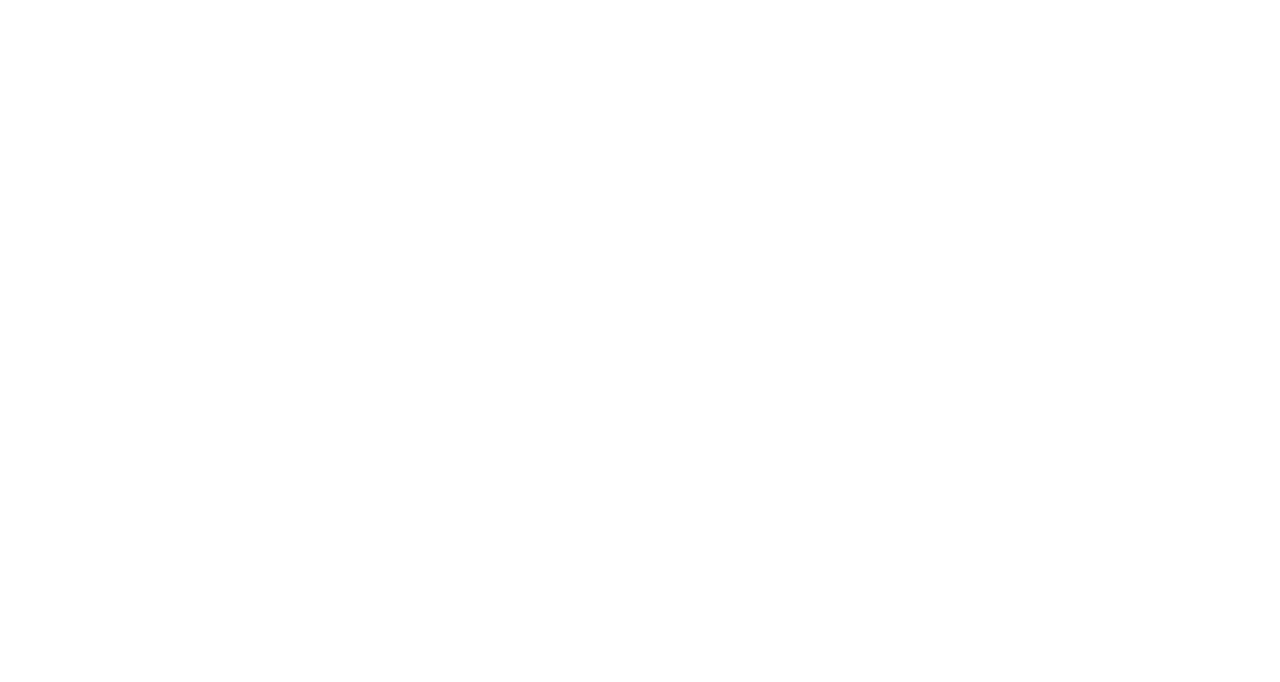
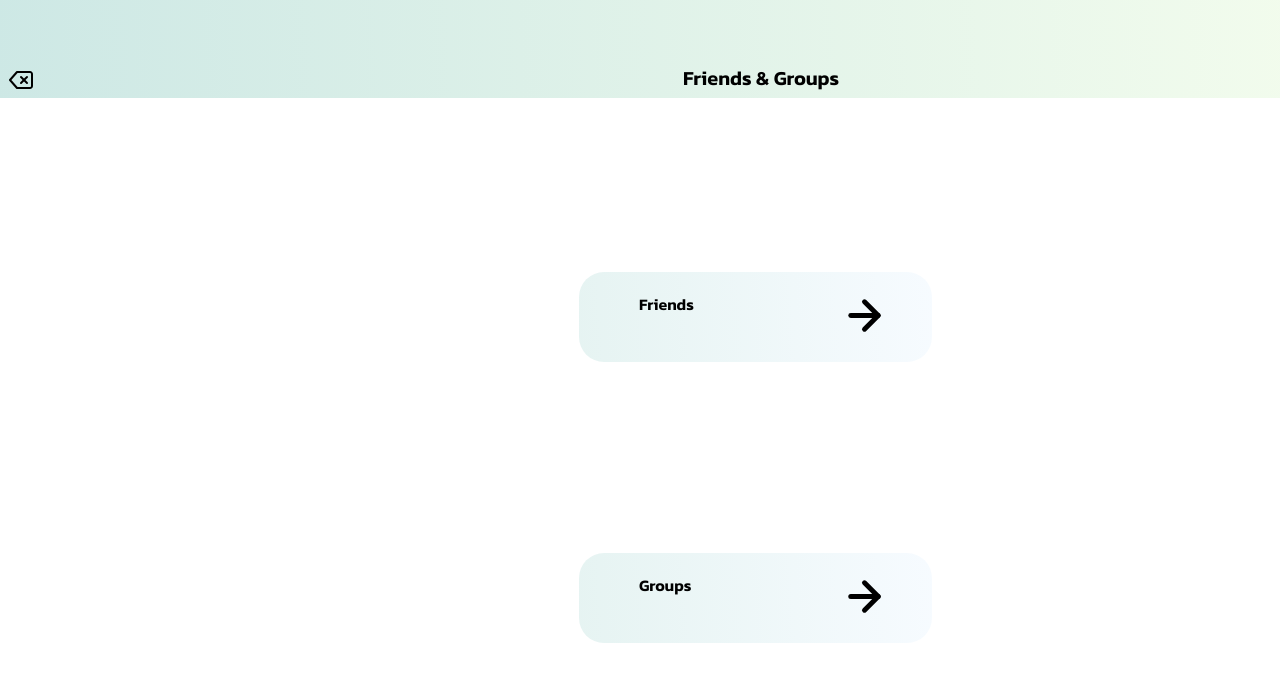
Before and after one commit to UofT-UTSC-CS-sandbox/final-term-project-splitease, a React (Vite) app in the folder frontend/: page /friendsgroupspage in a window 1280 px wide. Before the commit this address had no page. Shown: the top 682 px of the page. Built offline with nearby package versions, Linux system fonts and the light colour scheme.

Commit message:
Four demo page prototype
Demo pages prototype done
Next step: implement feature(add a transaction)

```diff
--- a/frontend/index.html
+++ b/frontend/index.html
@@ -10,7 +10,7 @@
   </head>
   <body>
     <div id="root">
-      {/*building component here*/}
+      {/*hello world*/}s
     </div>
     <script type="module" src="/src/index.jsx"></script>
   </body>
--- a/frontend/package.json
+++ b/frontend/package.json
@@ -3,6 +3,7 @@
   "version": "0.1.0",
   "private": true,
   "dependencies": {
+    "@expo/vector-icons": "^14.0.2",
     "@testing-library/jest-dom": "^5.16.5",
     "@testing-library/react": "^13.4.0",
     "@testing-library/user-event": "^13.5.0",
@@ -10,9 +11,11 @@
     "@types/react": "^18.0.28",
     "@types/react-dom": "^18.0.11",
     "bootstrap": "^5.3.3",
+    "expo-linear-gradient": "^13.0.2",
     "prop-types": "^15.8.1",
     "react": "^18.2.0",
     "react-dom": "^18.2.0",
+    "react-native": "^0.74.2",
     "react-router-dom": "^6.2.1",
     "web-vitals": "^2.1.4"
   },
--- a/frontend/src/App.jsx
+++ b/frontend/src/App.jsx
@@ -7,16 +7,17 @@ import {
 } from "react-router-dom";
 import MainPage from "./pages/MainPage";
 import FunctionSelectionPage from "./pages/FunctionSelectionPage";
+import AddTransactionPage from "./pages/AddTransactionPage";
+import FriendsGroupsPage from "./pages/FriendsGroupsPage";
 
 function App() {
 
   return (
     <Routes>
       <Route path="/" element={<MainPage />} />
-      <Route
-        path="/functionselectionpage"
-        element={<FunctionSelectionPage />}
-      />
+      <Route path="/functionselectionpage" element={<FunctionSelectionPage />} />
+      <Route path="/addtransactionpage" element={<AddTransactionPage />} />
+      <Route path="/friendsgroupspage" element={<FriendsGroupsPage />} />
     </Routes>
   );
 }
--- a/frontend/src/components/FrameComponent2.jsx
+++ b/frontend/src/components/FrameComponent2.jsx
@@ -11,8 +11,8 @@ const FrameComponent2 = ({ className = "" }) => {
   }, [navigate]);
 
   const onWZY1ImageClick = useCallback(() => {
-    // Please sync "MyProfilePage" to the project
-  }, []);
+    navigate("/friendsgroups");
+  }, [navigate]);
 
   return (
     <div className={[styles.vectorParent, className].join(" ")}>
--- a/frontend/src/components/FrameComponent2.module.css
+++ b/frontend/src/components/FrameComponent2.module.css
@@ -14,8 +14,8 @@
   cursor: pointer;
 }
 .wzy1Icon {
-  width: 71px;
-  height: 71px;
+  width: 50px;
+  height: 50px;
   position: relative;
   border-radius: var(--br-71xl);
   object-fit: cover;
--- /dev/null
+++ b/frontend/src/pages/AddTransactionPage.jsx
@@ -0,0 +1,48 @@
+import { useCallback } from "react";
+import styles from "./AddTransactionPage.module.css";
+import { useNavigate } from "react-router-dom";
+
+const AddTransactionPage = () => {
+  const navigate = useNavigate();
+  const onRectangle4Click = useCallback(() => {
+    // Please sync "MainPage_Added_Transaction" to the project
+  }, []);
+
+  const onConfirmTextClick = useCallback(() => {
+    // Please sync "MainPage" to the project
+  }, []);
+  const onDeleteIconClick = useCallback(() => {
+    navigate("/");
+  }, [navigate]);
+  return (
+    <div className={styles.addtransactionpage}>
+      <div className={styles.addtransactionpageChild} />
+      <div className={styles.addATransaction}>Add a Transaction</div>
+      <img className={styles.deleteIcon} alt="" src="/delete.svg"
+      onClick={onDeleteIconClick}/>
+      <div className={styles.addtransactionpageItem} />
+      <div className={styles.addtransactionpageInner} />
+      <div className={styles.selectATeam}>
+        Select a team or friend to share this bill
+      </div>
+      <div className={styles.rectangleDiv} />
+      <img className={styles.lineIcon} alt="" src="/line-1.svg" />
+      <img className={styles.addtransactionpageChild1} alt="" />
+      <div className={styles.chooseAMethod}>
+        Choose a method to split this bill
+      </div>
+      <img className={styles.vectorIcon} alt="" src="/vector.svg" />
+      <div className={styles.youWillPay}>You will pay a total of $ 0.00</div>
+      <div
+        className={styles.addtransactionpageChild2}
+        onClick={onRectangle4Click}
+      />
+      <div className={styles.confirm} onClick={onConfirmTextClick}>
+        Confirm
+      </div>
+      <div className={styles.save}>Save</div>
+    </div>
+  );
+};
+
+export default AddTransactionPage;
--- /dev/null
+++ b/frontend/src/pages/AddTransactionPage.module.css
@@ -0,0 +1,136 @@
+.addtransactionpageChild {
+  position: absolute;
+  top: 0;
+  left: -7px;
+  background: linear-gradient(87.07deg, #cde8e5, #f8ffee);
+  width: 1512px;
+  height: 98px;
+}
+.addATransaction {
+  position: absolute;
+  top: 55px;
+  left: 665px;
+  font-weight: 600;
+  display: inline-block;
+  width: 182px;
+  height: 27px;
+}
+.deleteIcon {
+  position: absolute;
+  top: 68px;
+  left: 9px;
+  width: 24px;
+  height: 24px;
+  overflow: hidden;
+}
+.addtransactionpageInner,
+.addtransactionpageItem {
+  position: absolute;
+  top: 185px;
+  left: 403px;
+  border-radius: var(--br-26xl);
+  background-color: var(--color-lightcyan-100);
+  width: 579px;
+  height: 78px;
+}
+.addtransactionpageInner {
+  top: 604px;
+  left: 409px;
+}
+.selectATeam {
+  position: absolute;
+  top: 203px;
+  left: 491px;
+  display: inline-block;
+  width: 530px;
+  height: 42px;
+}
+.rectangleDiv {
+  position: absolute;
+  top: 313px;
+  left: 411px;
+  box-shadow: 0 4px 4px rgba(0, 0, 0, 0.25);
+  background-color: #d9d9d9;
+  width: 126px;
+  height: 115px;
+}
+.addtransactionpageChild1,
+.lineIcon {
+  position: absolute;
+  top: 425.9px;
+  left: 558.5px;
+  width: 337.3px;
+  height: 0.1px;
+  object-fit: contain;
+}
+.addtransactionpageChild1 {
+  top: 514.6px;
+  height: 1.4px;
+}
+.chooseAMethod {
+  position: absolute;
+  top: 619px;
+  left: 537px;
+  display: inline-block;
+  width: 542px;
+  height: 39px;
+}
+.vectorIcon {
+  position: absolute;
+  height: 0.92%;
+  width: 1.26%;
+  top: 67.31%;
+  right: 53.57%;
+  bottom: 31.77%;
+  left: 45.17%;
+  max-width: 100%;
+  overflow: hidden;
+  max-height: 100%;
+}
+.youWillPay {
+  position: absolute;
+  top: 707px;
+  left: 559px;
+  display: inline-block;
+  width: 475px;
+  height: 88px;
+}
+.addtransactionpageChild2 {
+  position: absolute;
+  top: 763px;
+  left: 609px;
+  border-radius: var(--br-26xl);
+  background-color: #cde8e5;
+  width: 167px;
+  height: 56px;
+  cursor: pointer;
+}
+.confirm,
+.save {
+  position: absolute;
+  display: inline-block;
+}
+.confirm {
+  top: 773px;
+  left: 657px;
+  width: 151px;
+  height: 25px;
+  cursor: pointer;
+}
+.save {
+  top: 50px;
+  left: 1437px;
+  width: 44px;
+  height: 32px;
+}
+.addtransactionpage {
+  width: 100%;
+  position: relative;
+  background-color: var(--color-white);
+  height: 982px;
+  overflow: hidden;
+  text-align: left;
+  font-size: var(--font-size-xl);
+  color: var(--color-black);
+  font-family: var(--font-kanit);
+}
--- /dev/null
+++ b/frontend/src/pages/FriendsGroupsPage.jsx
@@ -0,0 +1,31 @@
+import { useCallback } from "react";
+import styles from "./FriendsGroupsPage.module.css";
+import { useNavigate } from "react-router-dom";
+
+const FriendsGroupsPage = () => {
+  const navigate = useNavigate();
+  const onDeleteIconClick = useCallback(() => {
+    navigate("/");
+  }, [navigate]);
+
+  return (
+    <div className={styles.friendsgroupspage}>
+      <div className={styles.friendsgroupspageChild} />
+      <div className={styles.friendsGroups}>{`Friends & Groups`}</div>
+      <img
+        className={styles.deleteIcon}
+        alt=""
+        src="/delete.svg"
+        onClick={onDeleteIconClick}
+      />
+      <div className={styles.friendsgroupspageItem} />
+      <img className={styles.arrowRightIcon} alt="" src="/arrowright.svg" />
+      <div className={styles.friends}>Friends</div>
+      <div className={styles.friendsgroupspageInner} />
+      <img className={styles.arrowRightIcon1} alt="" src="/arrowright1.svg" />
+      <div className={styles.groups}>Groups</div>
+    </div>
+  );
+};
+
+export default FriendsGroupsPage;
--- /dev/null
+++ b/frontend/src/pages/FriendsGroupsPage.module.css
@@ -0,0 +1,100 @@
+.friendsgroupspageChild {
+  position: absolute;
+  top: 0;
+  left: -7px;
+  background: linear-gradient(87.07deg, #cde8e5, #f8ffee);
+  width: 1512px;
+  height: 98px;
+}
+.friendsGroups {
+  position: absolute;
+  top: 63px;
+  left: 683px;
+  font-size: var(--font-size-xl);
+  font-weight: 600;
+  display: inline-block;
+  width: 182px;
+  height: 27px;
+}
+.deleteIcon {
+  position: absolute;
+  top: 68px;
+  left: 9px;
+  width: 24px;
+  height: 24px;
+  overflow: hidden;
+  cursor: pointer;
+}
+.friendsgroupspageItem {
+  position: absolute;
+  top: 272px;
+  left: 579px;
+  border-radius: var(--br-6xl);
+  background: linear-gradient(
+    86.28deg,
+    rgba(205, 232, 229, 0.5),
+    rgba(238, 247, 255, 0.5)
+  );
+  width: 353px;
+  height: 90px;
+}
+.arrowRightIcon,
+.friends {
+  position: absolute;
+  top: 292px;
+}
+.arrowRightIcon {
+  left: 841px;
+  width: 47px;
+  height: 47px;
+  overflow: hidden;
+}
+.friends {
+  left: 639px;
+  font-weight: 600;
+  display: inline-block;
+  width: 202px;
+  height: 79px;
+}
+.friendsgroupspageInner {
+  position: absolute;
+  top: 553px;
+  left: 579px;
+  border-radius: var(--br-6xl);
+  background: linear-gradient(
+    86.28deg,
+    rgba(205, 232, 229, 0.5),
+    rgba(238, 247, 255, 0.5)
+  );
+  width: 353px;
+  height: 90px;
+}
+.arrowRightIcon1,
+.groups {
+  position: absolute;
+  top: 573px;
+}
+.arrowRightIcon1 {
+  left: 841px;
+  width: 47px;
+  height: 47px;
+  overflow: hidden;
+}
+.groups {
+  left: 639px;
+  font-weight: 600;
+  display: inline-block;
+  width: 202px;
+  height: 79px;
+}
+.friendsgroupspage {
+  width: 100%;
+  position: relative;
+  background-color: var(--color-white);
+  height: 982px;
+  overflow: hidden;
+  text-align: left;
+  font-size: var(--font-size-11xl);
+  color: var(--color-black);
+  font-family: var(--font-kanit);
+}
--- a/frontend/src/pages/MainPage.jsx
+++ b/frontend/src/pages/MainPage.jsx
@@ -5,6 +5,7 @@ import MayTransactionDetails from "../components/MayTransactionDetails";
 import FrameComponent1 from "../components/FrameComponent1";
 import FrameComponent from "../components/FrameComponent";
 import styles from "./MainPage.module.css";
+import { useNavigate } from "react-router-dom";
 
 const TransactionDetails = (props) => {
   return(
@@ -17,13 +18,14 @@ const TransactionDetails = (props) => {
   )
 }
 const MainPage = () => {
+  const navigate = useNavigate();
   const onLastWeekTextClick = useCallback(() => {
     // Please sync "SpecifiedTransactionsPage" to the project
   }, []);
 
   const onAddATransactionClick = useCallback(() => {
-    // Please sync "AddTransactionPage" to the project
-  }, []);
+    navigate("/addtransactionpage");
+  }, [navigate]);
 
   const onRectangle2Click = useCallback(() => {
     // Please sync "SpecifiedTransactionsPage" to the project
@@ -57,7 +59,7 @@ const MainPage = () => {
         </div>
         </div>
       <TransactionDetails date="2021-05-01" amount="20.00" paidBy="you" for="Andrew"/>
-
+      <TransactionDetails date="date" amount="111" paidBy="payer" for="payee"/>
     </div>
   );
 };
```
Also changed, not shown: frontend/src/pages/FunctionSelectionPage.jsx (+8 -3 lines).
